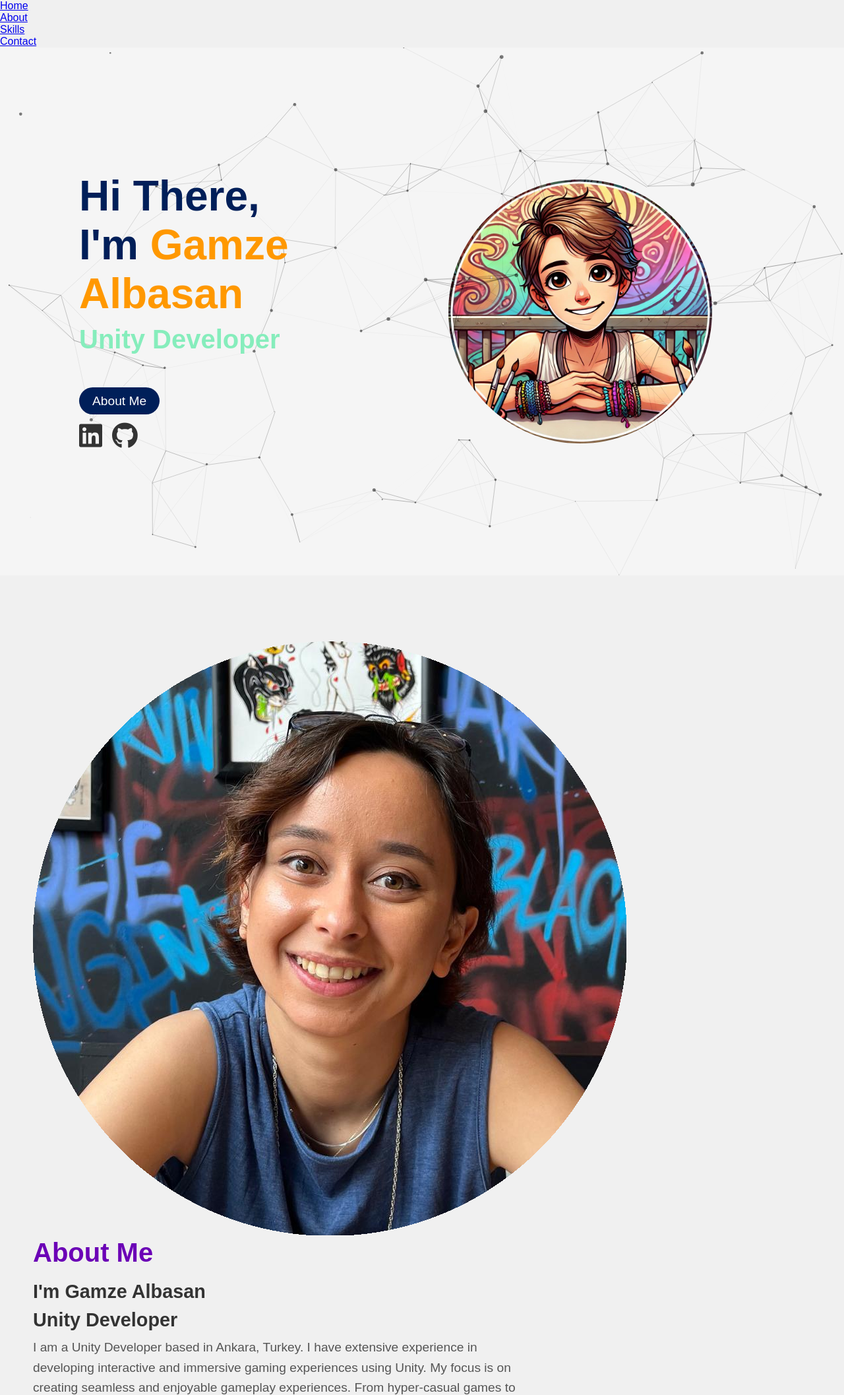
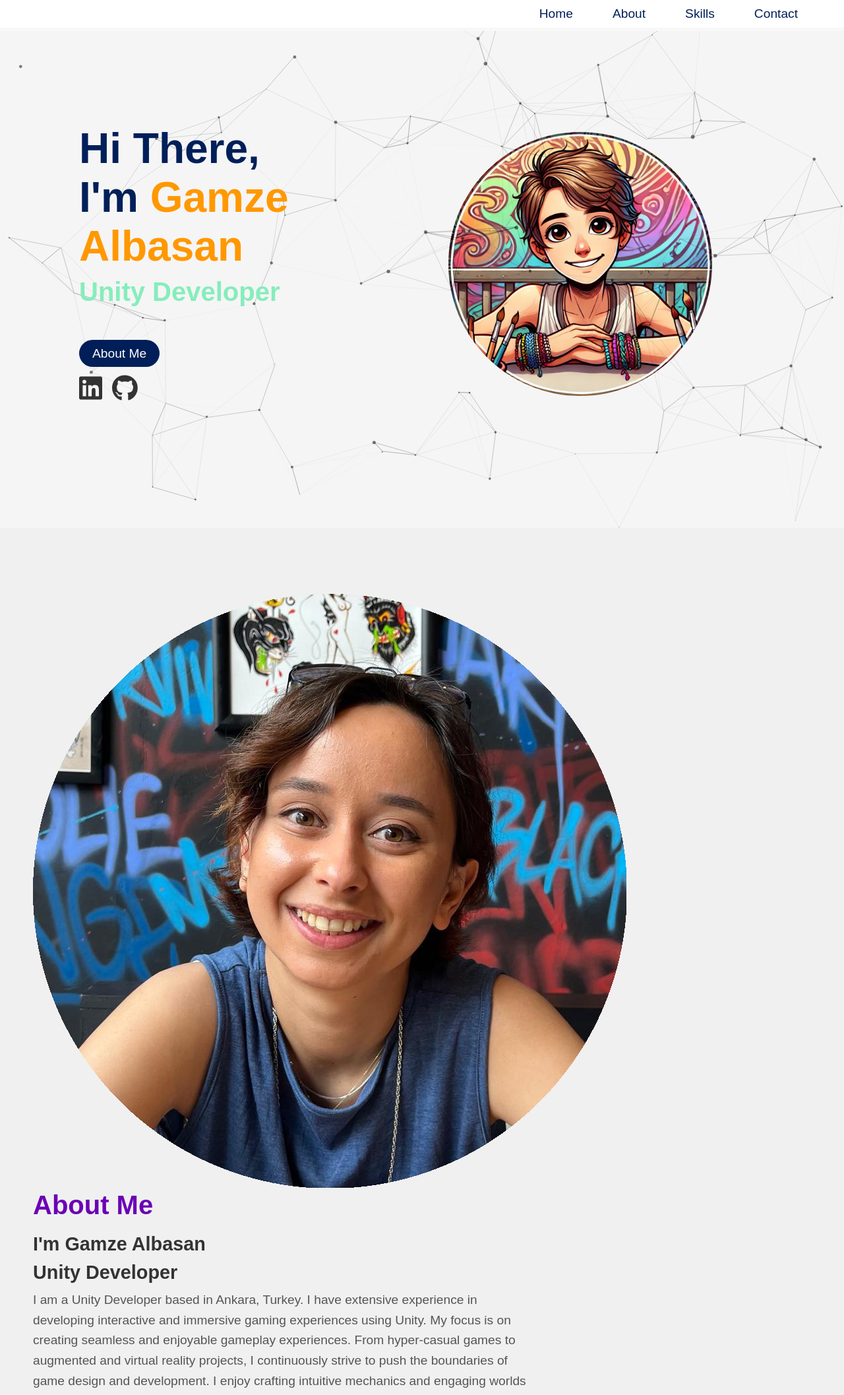
Before and after one commit to gmzalbsn/gamze.github.io, a PHP site: page / in a window 1280 px wide. Shown: the top 2114 px of the page at 66% size. Run offline with PHP 8.4, Linux system fonts and the light colour scheme.

Commit message:
Revert "Update styles.css"
This reverts commit f83a76cfe1b4f27881c7ca9eaeef2b9f7e7d5980.

```diff
--- a/styles.css
+++ b/styles.css
@@ -11,7 +11,6 @@ body {
     scroll-behavior: smooth; /* Sayfalar arası yumuşak kayma eklendi */
 }
 
-/* Home Sayfası */
 .home {
     position: relative;
     height: 100vh;
@@ -22,6 +21,11 @@ body {
     overflow: hidden;
 }
 
+.image {
+    margin-right: 0; /* Önceki margin-right kaldırılacak */
+}
+
+/* Canvas kullanarak arka planda dinamik şekiller oluşturacağız */
 #particles-js {
     position: absolute;
     width: 100%;
@@ -35,8 +39,48 @@ body {
 /* İçerik kısmı */
 .content {
     z-index: 2; /* İçeriği ön plana çıkarıyoruz */
-    position: relative;
+    position: relative; /* Z-index çalışması için relative pozisyon verdik */
     color: white;
+}
+
+/* Butonlar ve diğer içerikler */
+.content h1, .content h2, .content a {
+    color: white;
+}
+.navbar {
+    background-color: white;
+    padding: 10px 50px;
+    position: fixed;
+    top: 0;
+    width: 100%;
+    display: flex;
+    justify-content: flex-end;
+    z-index: 1000;
+    border-bottom: 5px solid #f8f8f8; /* Alt şerit rengini about bölümünün arka planı ile eşleştiriyoruz */
+}
+
+.navbar nav ul {
+    list-style: none;
+    display: flex;
+    gap: 20px;
+}
+
+.navbar nav ul li a {
+    text-decoration: none;
+    font-size: 1.2rem;
+    color: #001f59;
+    padding: 10px 20px;
+    border-radius: 5px;
+}
+
+.navbar nav ul li a:hover {
+    background-color: transparent; /* Arkaplanı transparan yapıyoruz */
+    color: #ff9800; /* Turuncu renk */
+    border-bottom: 2px solid #ff9800; /* Hover sırasında turuncu alt çizgi */
+}
+
+/* Başlık ve Alt Başlık */
+.content {
     margin-left: 120px; /* Bütün yazıları biraz sağa kaydırıyoruz */
 }
 
@@ -109,7 +153,7 @@ body {
     transform: scale(1.05); /* Hover efekti */
 }
 
-/* About Me Bölümü */
+/* About Bölümü */
 .about-section {
     display: flex;
     justify-content: flex-start; /* Resim ve yazıları yan yana hizalar */
@@ -119,16 +163,31 @@ body {
     background-color: #f0f0f0;
 }
 
-.about-image {
-    max-width: 30%; /* Resmi küçültün */
-    height: auto; /* Yükseklik otomatik */
-    margin-right: 20px; /* Resim ve yazı arasına boşluk koyun */
-    position: relative;
-    z-index: 1;
+about-image {
+    max-width: 30%;
+    height: auto;
+    margin-right: 20px;
+    position: relative; /* Z-index çalışması için relative yapın */
+    z-index: 1; /* Öne çıkarmak için z-index ayarı */
 }
 
 .about-text {
     max-width: 65%; /* Yazı alanını genişletin */
+}
+@media (max-width: 768px) {
+    .about-section {
+        flex-direction: column;
+        text-align: center;
+    }
+
+    .about-image {
+        max-width: 100%;
+        margin: 0 0 20px 0;
+    }
+
+    .about-text {
+        max-width: 100%;
+    }
 }
 
 /* About Me başlık ve metin stilleri */
@@ -203,22 +262,6 @@ body {
 
 /* Responsive ayarlar */
 @media (max-width: 768px) {
-    .about-section {
-        flex-direction: column; /* Küçük ekranlarda resim ve yazılar alt alta gelir */
-        text-align: center;
-    }
-
-    .about-image {
-        max-width: 100%;   /* Mobilde resim tam genişlikte görünür */
-        margin: 0 0 20px 0; /* Yazılar ve resim arasında boşluk bırakılır */
-    }
-
-    .about-text {
-        max-width: 100%;   /* Mobilde yazılar tam genişlikte görünür */
-    }
-}
-
-@media (max-width: 768px) {
     .home {
         flex-direction: column;
         text-align: center;
```
